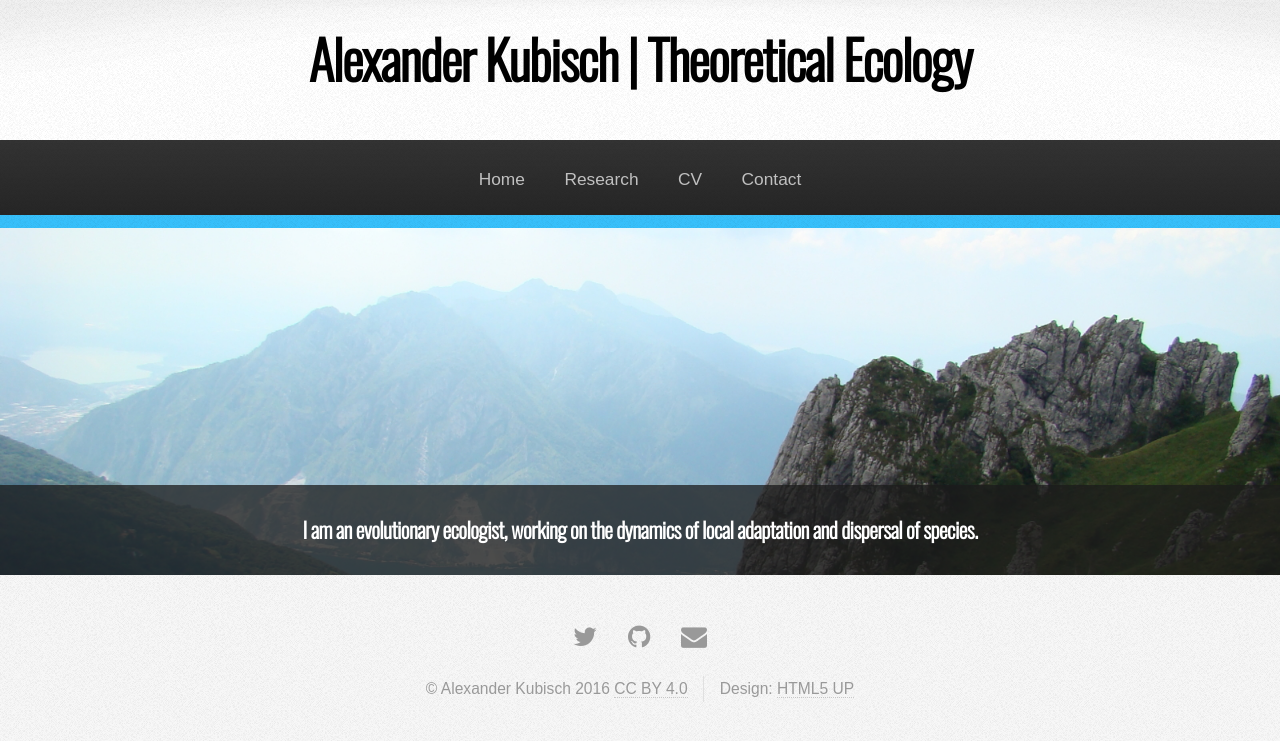
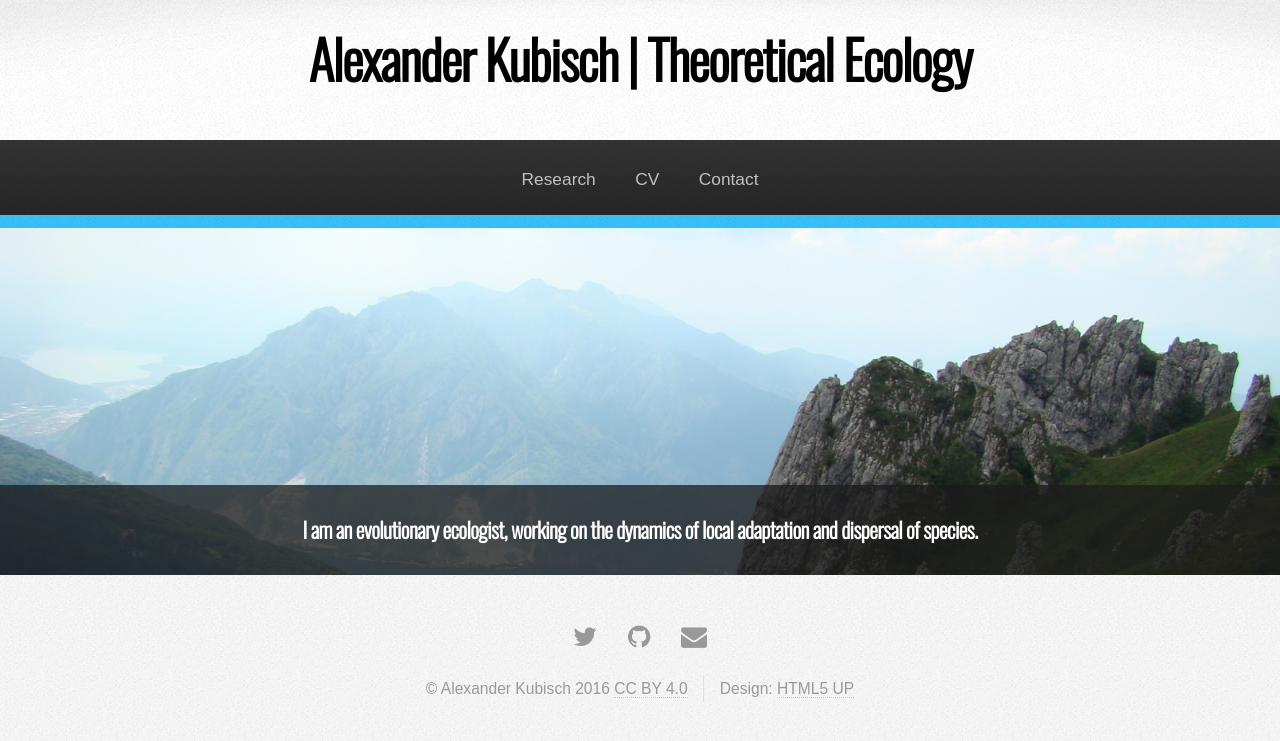
Before and after one commit to akubisch/akubisch.github.io, a Jekyll site: the page built from index.html, in a window 1280 px wide. Shown: the top 741 px of the page. Built offline with Jekyll 4.4.1, drawn with Linux system fonts in a browser that asks for light colours; the list of posts is cut into pages by our own code.

Commit message:
removed home link from menu

```diff
--- a/_includes/header.html
+++ b/_includes/header.html
@@ -35,7 +35,6 @@
 					<nav id="nav">
 						<ul>
 							{% assign current = page.url | downcase | split: '/' %}
-							<li {% if current[1] == 'index.html' %}class="current"{% endif %}><a href="{{ site.baseurl }}/index.html">Home</a></li>
 							<li>
 								<a href="">Research</a>
 								<ul>
```
